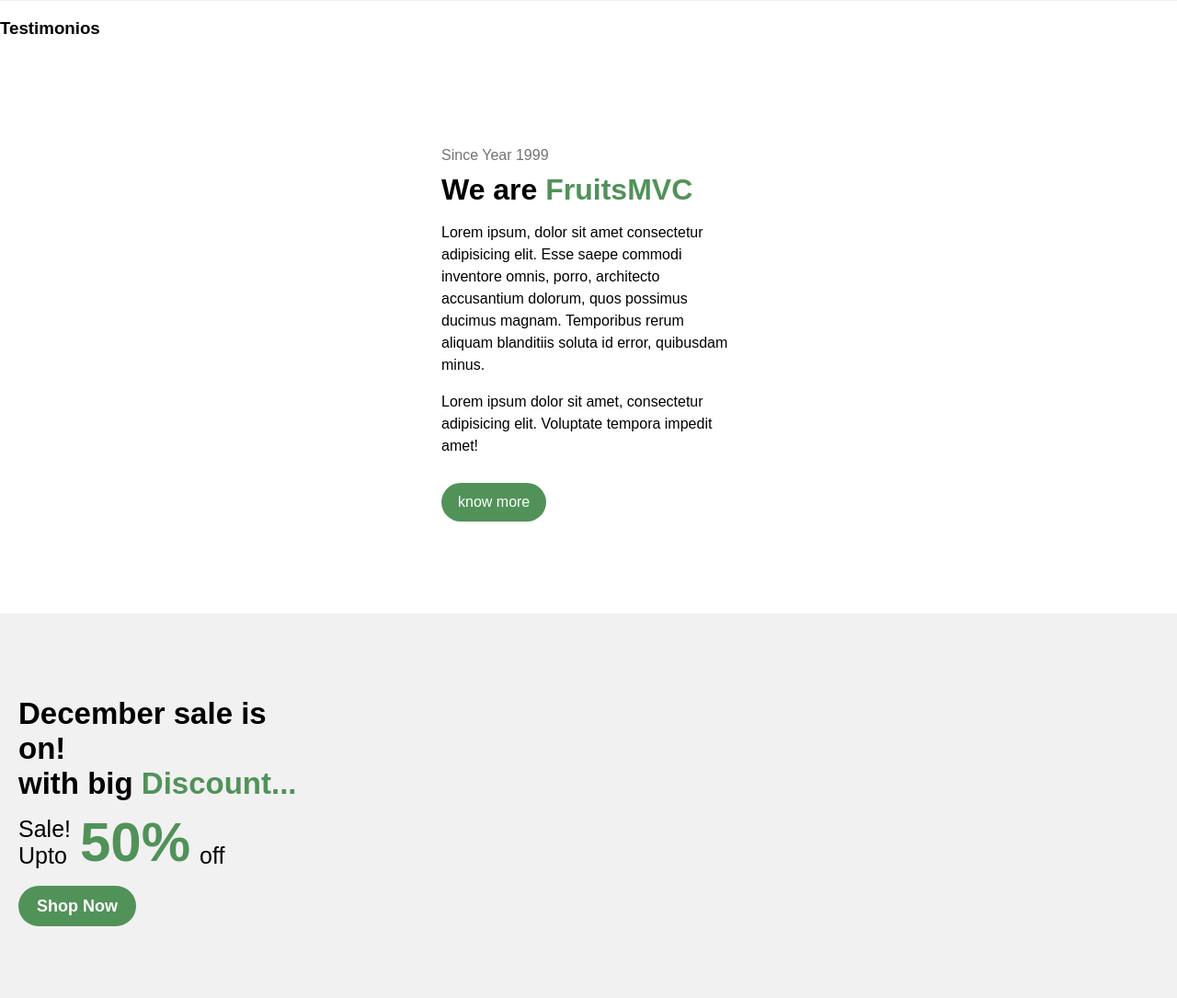
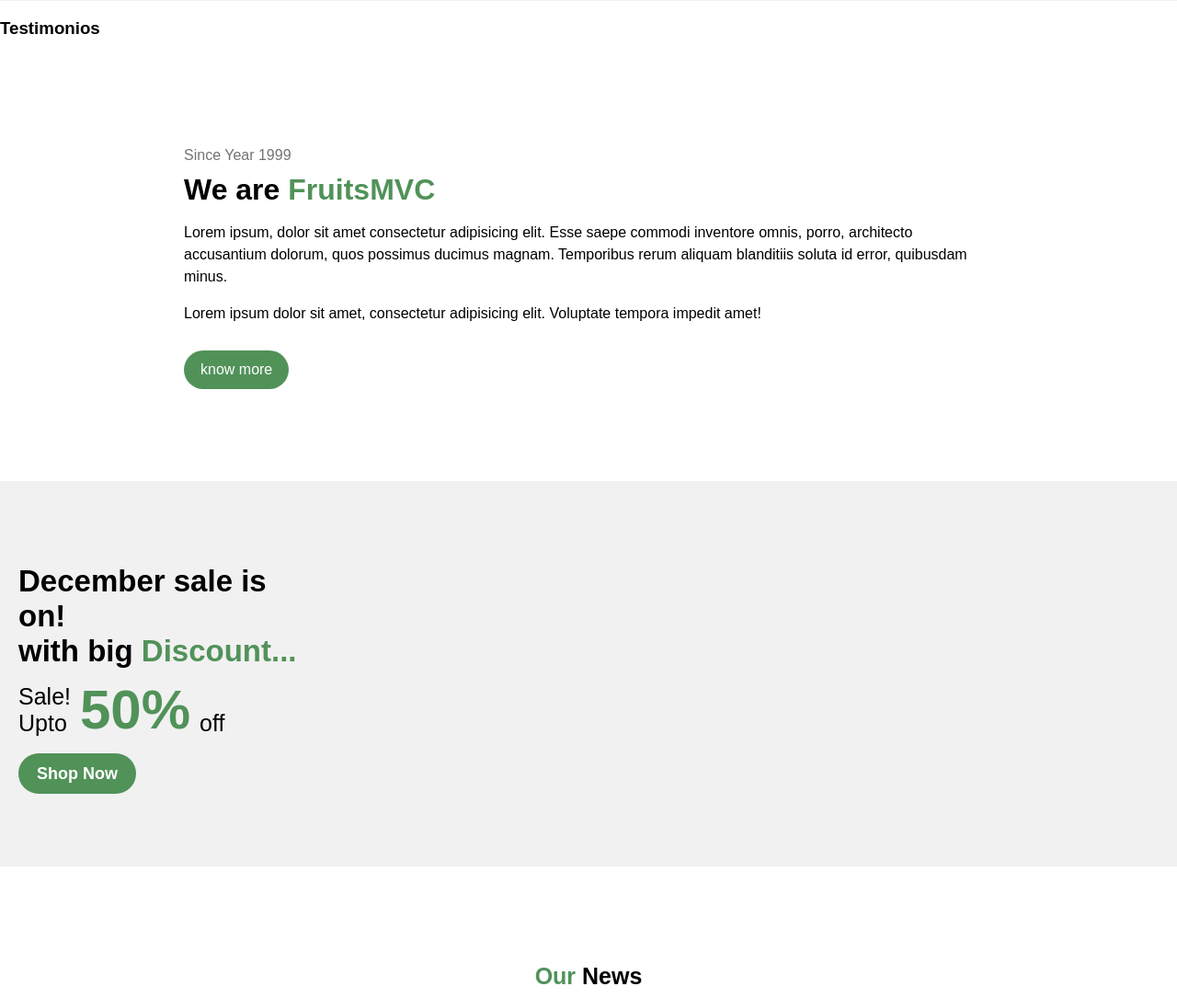
Before and after one commit to Leandro-Velasquez/proyecto_tienda_fruitsMVC, a PHP site: page / in a window 1280 px wide. Shown: the part 1843-2928 px from the top of the page at 92% size. Run offline with PHP 8.4, Linux system fonts and the light colour scheme.

Commit message:
Le agregamos media queries a section-we-are

```diff
--- a/styles/styles.css
+++ b/styles/styles.css
@@ -591,6 +591,9 @@ body{
         width: 480px;
         margin: auto;
     }
+    .section-we-are__div {
+        width: 480px;
+    }
 }
 @media screen and (min-width: 650px) {
     .container-service {
@@ -629,6 +632,9 @@ body{
     .section-deal-month__div2 {
         width: 600px;
         margin: auto;
+    }
+    .section-we-are__div {
+        width: 680px;
     }
 }
 @media screen and (min-width: 900px) {
@@ -727,6 +733,9 @@ body{
         justify-content: space-between;
         margin-bottom: 45px;
     }
+    .section-we-are__div {
+        width: 880px;
+    }
 }
 @media screen and (min-width: 1140px) {
     .container-service {
```
